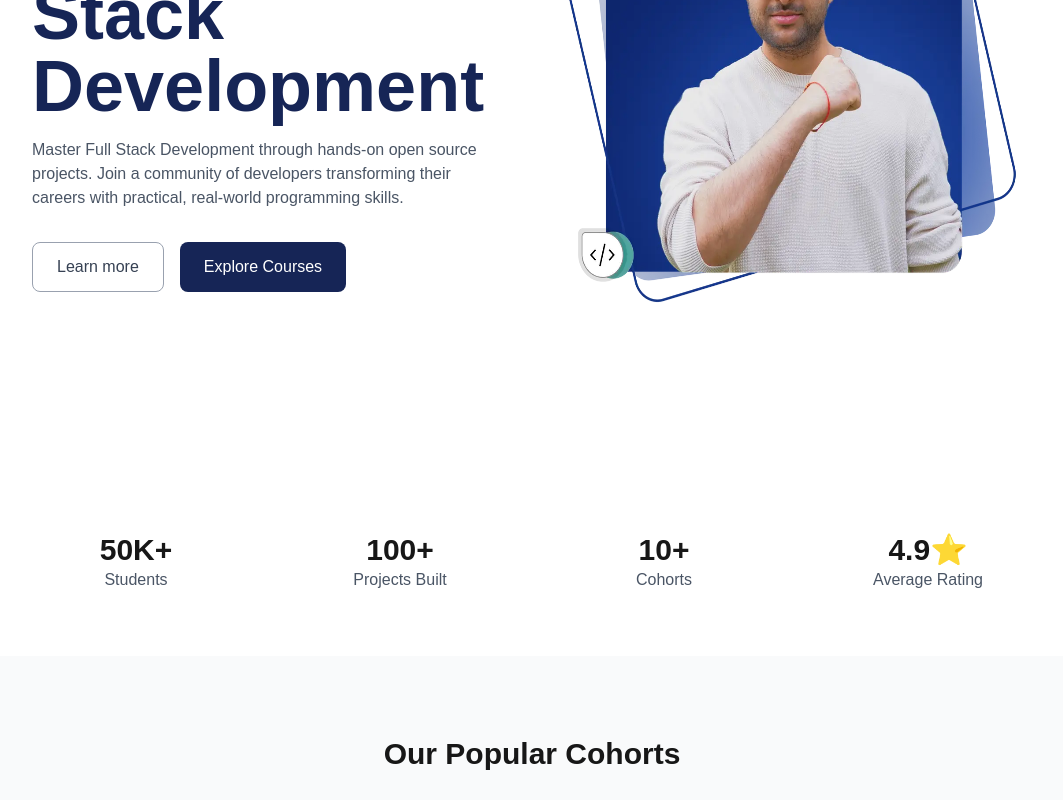
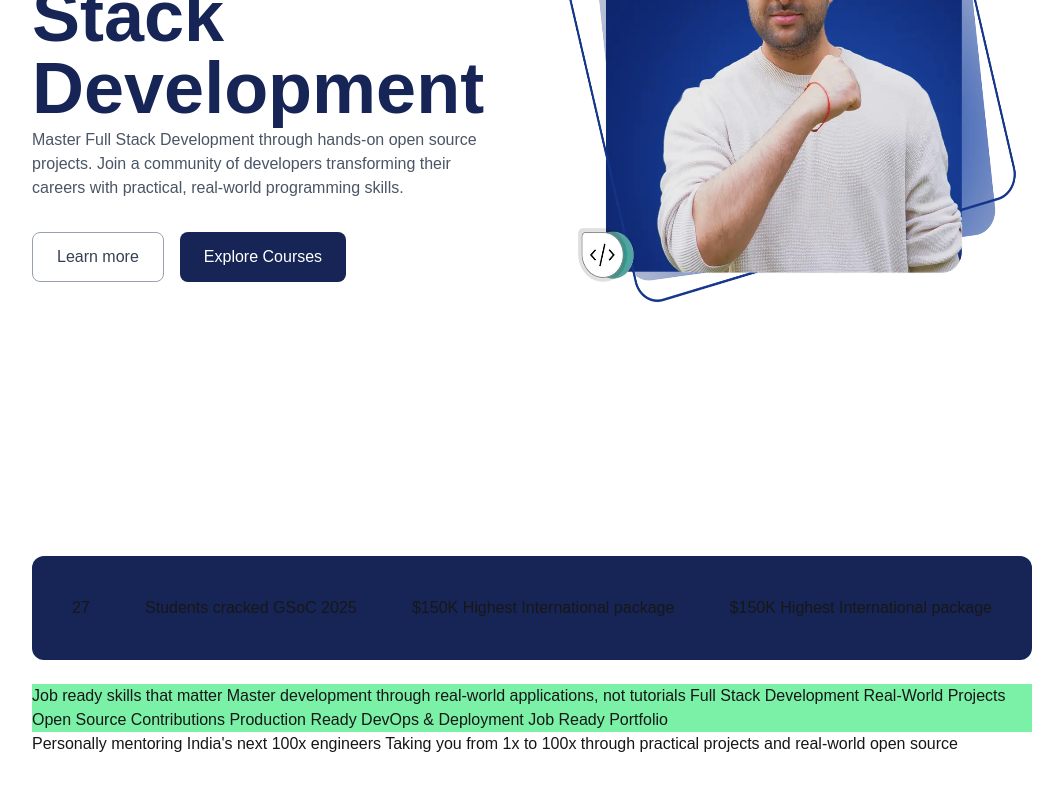
Before and after one commit to shubham-pawar17/course-selling-app, a Next.js app in the folder frontend/: page / in a window 1280 px wide. Shown: the part 400-1200 px from the top of the page, without its empty margins (108-1171 px from the left). Built offline with nearby package versions, Linux system fonts and the light colour scheme.

Commit message:
start building stat section

```diff
--- a/frontend/src/components/Hero.tsx
+++ b/frontend/src/components/Hero.tsx
@@ -4,7 +4,7 @@ export default function Hero() {
       <div className="px-35 flex items-center justify-between gap-12 w-full">
         <div className="flex-1">
 
-          <div className="inline-flex items-center gap-3 border border-dashed border-gray-400 rounded-full px-5 py-2 text-sm text-gray-700 mb-6">
+          <div className="inline-flex items-center gap-3 border border-dashed border-gray-400 rounded-full px-5 py-1 text-sm text-gray-700 mb-6">
             <span className="w-3 h-3 bg-teal-500 rounded-full"></span>
             Join 100,000+ enrolled students today
           </div>
@@ -14,7 +14,7 @@ export default function Hero() {
             Development
           </h1>
 
-          <p className="text-gray-600 mt-4 text-md max-w-xl">
+          <p className="text-gray-600 mt-1 text-md max-w-xl">
             Master Full Stack Development through hands-on open source projects.
             Join a community of developers transforming their careers with
             practical, real-world programming skills.
--- a/frontend/src/components/Navbar.tsx
+++ b/frontend/src/components/Navbar.tsx
@@ -15,7 +15,7 @@ export default function Navbar() {
       </div>
       <div className="flex space-x-2">
         <SearchInput/>
-        <button className="border border-gray-400 rounded-lg shadow-2xl text-sm px-4">Sign up</button>
+        <button className="border border-gray-400 rounded-lg shadow-2xl text-sm text-blue-950 px-4">Sign up</button>
         <button className="border border-gray-400 rounded-lg shadow-2xl text-sm px-4 bg-blue-950 text-white">Log in</button>
       </div>
     </div>
--- a/frontend/src/components/Stats.tsx
+++ b/frontend/src/components/Stats.tsx
@@ -1,26 +1,26 @@
 export default function Stats() {
   return (
-    <section className="py-16 bg-white">
-      <div className="max-w-5xl mx-auto grid grid-cols-2 md:grid-cols-4 text-center gap-8">
-        <div>
-          <h2 className="text-3xl font-bold">50K+</h2>
-          <p className="text-gray-600">Students</p>
-        </div>
+    <section className="px-35 py-16 bg-white">
+      <div className="bg-blue-950 flex justify-between my-6 rounded-xl p-10">
+        <div className="">27
+        </div><h6>Students cracked GSoC 2025</h6>
+        <div>$150K
+          Highest International package</div>
+        <div>$150K
+          Highest International package</div>
+      </div>
+      <div>
+        <div className="bg-green-300">Job ready skills that matter
+          Master development through real-world applications, not tutorials
 
-        <div>
-          <h2 className="text-3xl font-bold">100+</h2>
-          <p className="text-gray-600">Projects Built</p>
-        </div>
-
-        <div>
-          <h2 className="text-3xl font-bold">10+</h2>
-          <p className="text-gray-600">Cohorts</p>
-        </div>
-
-        <div>
-          <h2 className="text-3xl font-bold">4.9⭐</h2>
-          <p className="text-gray-600">Average Rating</p>
-        </div>
+          Full Stack Development
+          Real-World Projects
+          Open Source Contributions
+          Production Ready
+          DevOps & Deployment
+          Job Ready Portfolio</div>
+        <div>Personally mentoring India's next 100x engineers
+          Taking you from 1x to 100x through practical projects and real-world open source</div>
       </div>
     </section>
   );
```
